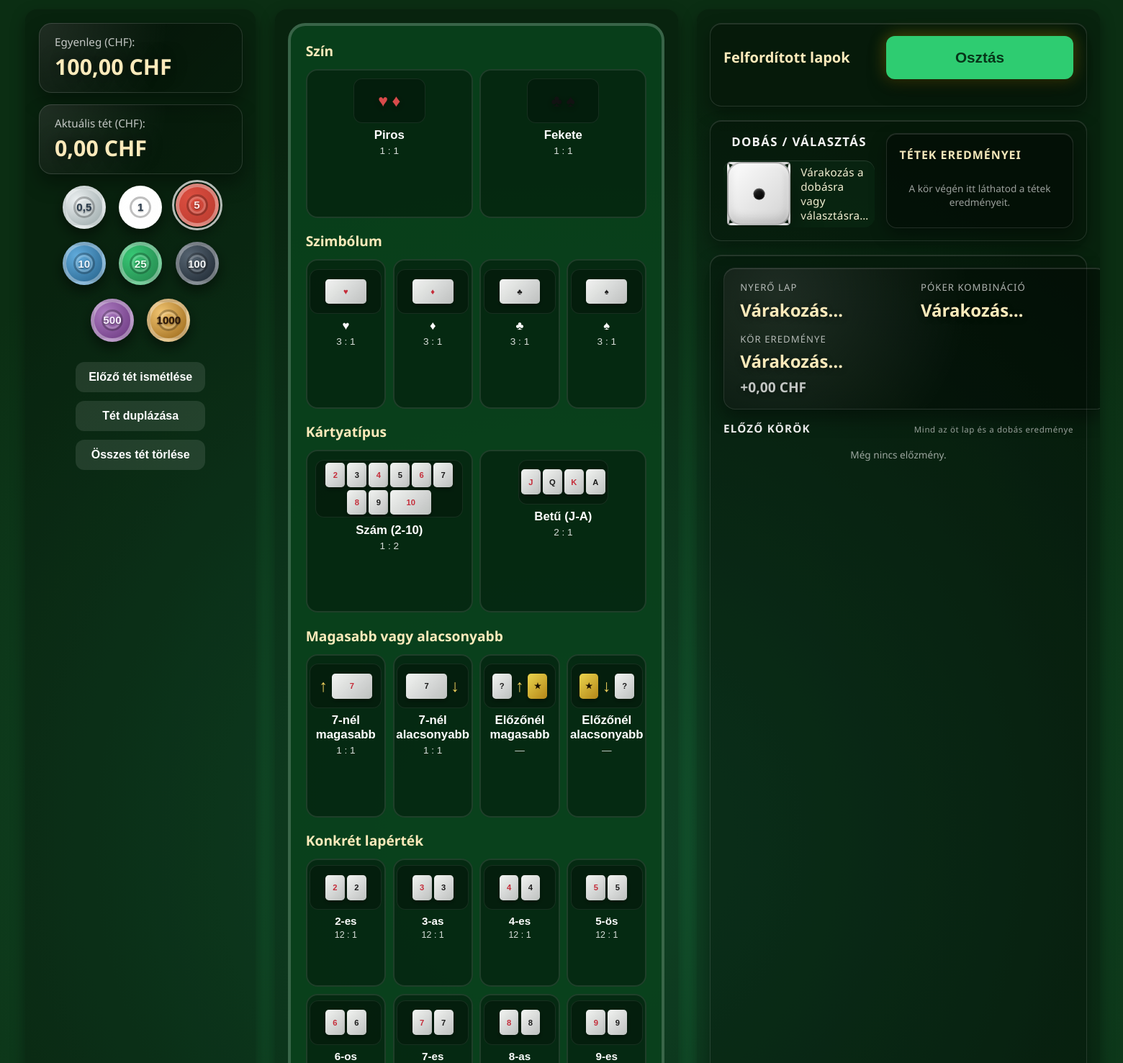
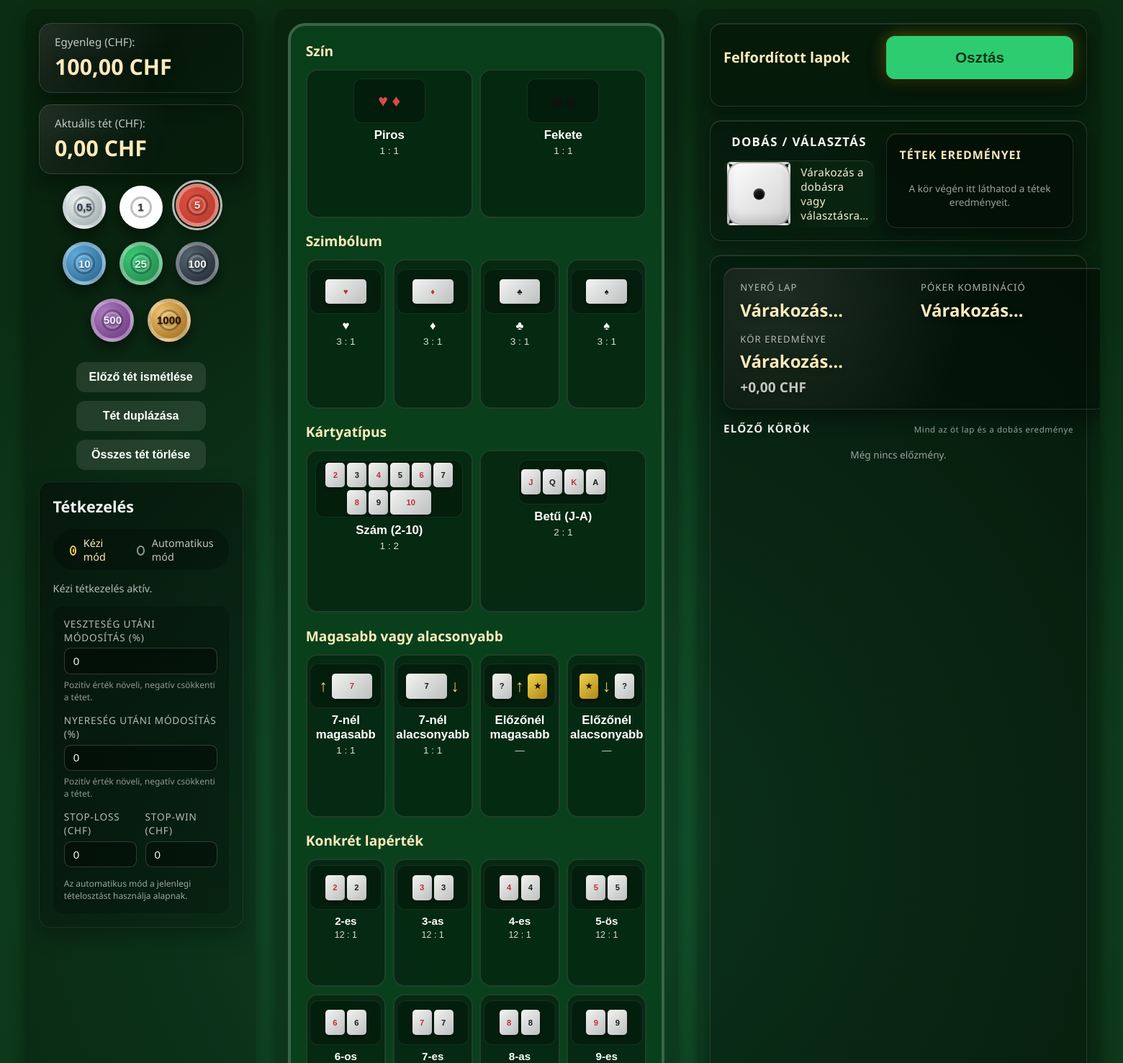
Before and after one commit to D4rkylle/test, a PHP site: page /card_betting_game.html in a window 1560 px wide. Shown: the part 129-1606 px from the top of the page at 72% size. Run offline with PHP 8.4, Linux system fonts and the light colour scheme.

Commit message:
Add configurable automatic staking controls

```diff
--- a/card_betting_game.html
+++ b/card_betting_game.html
@@ -705,6 +705,100 @@
             Összes tét törlése
           </button>
         </div>
+        <section
+          class="staking-controls"
+          aria-labelledby="staking-title"
+          data-i18n-section="staking"
+        >
+          <div class="staking-controls__header">
+            <h2 id="staking-title" data-i18n="staking.title">Tétkezelés</h2>
+            <div class="staking-controls__mode" role="radiogroup">
+              <label class="staking-radio">
+                <input
+                  type="radio"
+                  name="staking-mode"
+                  value="manual"
+                  checked
+                />
+                <span data-i18n="staking.mode.manual">Kézi mód</span>
+              </label>
+              <label class="staking-radio">
+                <input type="radio" name="staking-mode" value="auto" />
+                <span data-i18n="staking.mode.auto">Automatikus mód</span>
+              </label>
+            </div>
+          </div>
+          <p id="staking-status" class="staking-controls__status" data-i18n="staking.status.manual">
+            Kézi tétkezelés aktív.
+          </p>
+          <div id="auto-stake-config" class="staking-controls__auto" hidden>
+            <div class="staking-field">
+              <label for="auto-loss-percent" data-i18n="staking.lossPercent.label">
+                Veszteség utáni módosítás (%)
+              </label>
+              <input
+                id="auto-loss-percent"
+                type="number"
+                step="1"
+                min="-100"
+                max="1000"
+                data-i18n-attr-placeholder="staking.lossPercent.placeholder"
+                placeholder="pl. 50"
+              />
+              <span class="staking-field__hint" data-i18n="staking.lossPercent.hint">
+                Pozitív érték növeli, negatív csökkenti a tétet.
+              </span>
+            </div>
+            <div class="staking-field">
+              <label for="auto-win-percent" data-i18n="staking.winPercent.label">
+                Nyereség utáni módosítás (%)
+              </label>
+              <input
+                id="auto-win-percent"
+                type="number"
+                step="1"
+                min="-100"
+                max="1000"
+                data-i18n-attr-placeholder="staking.winPercent.placeholder"
+                placeholder="pl. -25"
+              />
+              <span class="staking-field__hint" data-i18n="staking.winPercent.hint">
+                A nyerő kör utáni százalékos változás.
+              </span>
+            </div>
+            <div class="staking-field staking-field--split">
+              <div class="staking-field__column">
+                <label for="auto-stop-loss" data-i18n="staking.stopLoss.label">
+                  Stop-loss (CHF)
+                </label>
+                <input
+                  id="auto-stop-loss"
+                  type="number"
+                  step="0.01"
+                  min="0"
+                  data-i18n-attr-placeholder="staking.stop.placeholder"
+                  placeholder="0.00"
+                />
+              </div>
+              <div class="staking-field__column">
+                <label for="auto-stop-win" data-i18n="staking.stopWin.label">
+                  Stop-win (CHF)
+                </label>
+                <input
+                  id="auto-stop-win"
+                  type="number"
+                  step="0.01"
+                  min="0"
+                  data-i18n-attr-placeholder="staking.stop.placeholder"
+                  placeholder="0.00"
+                />
+              </div>
+            </div>
+            <p class="staking-controls__note" data-i18n="staking.note">
+              Az automatikus mód a jelenlegi tételosztást használja alapnak.
+            </p>
+          </div>
+        </section>
         <div id="win-banner" class="win-banner" aria-live="assertive" hidden>
           <strong id="win-banner-title" data-i18n="banner.win.title">Ön nyert!</strong>
           <span id="win-banner-amount">+0 CHF</span>
--- a/css/card_betting_game.css
+++ b/css/card_betting_game.css
@@ -1328,6 +1328,150 @@ body.settings-open {
   justify-content: center;
 }
 
+.staking-controls {
+  background: linear-gradient(135deg, rgba(0, 0, 0, 0.4), rgba(0, 0, 0, 0.2));
+  border-radius: 1rem;
+  padding: clamp(0.9rem, 1.6vh, 1.25rem);
+  box-shadow: inset 0 0 0 1px rgba(255, 255, 255, 0.08),
+    0 12px 30px rgba(0, 0, 0, 0.28);
+  display: flex;
+  flex-direction: column;
+  gap: clamp(0.7rem, 1.1vh, 0.95rem);
+}
+
+.staking-controls__header {
+  display: flex;
+  align-items: center;
+  justify-content: space-between;
+  gap: clamp(0.75rem, 1.8vw, 1.1rem);
+  flex-wrap: wrap;
+}
+
+.staking-controls__header h2 {
+  font-size: clamp(1.1rem, 2.2vw, 1.35rem);
+  margin: 0;
+}
+
+.staking-controls__mode {
+  display: inline-flex;
+  background: rgba(0, 0, 0, 0.25);
+  border-radius: 999px;
+  padding: 0.25rem;
+  gap: 0.35rem;
+}
+
+.staking-radio {
+  display: inline-flex;
+  align-items: center;
+  gap: 0.4rem;
+  border-radius: 999px;
+  padding: 0.35rem 0.9rem;
+  font-size: 0.9rem;
+  color: rgba(255, 255, 255, 0.75);
+  cursor: pointer;
+  transition: background 0.2s ease, color 0.2s ease;
+}
+
+.staking-radio input {
+  appearance: none;
+  width: 0.85rem;
+  height: 0.85rem;
+  border-radius: 50%;
+  border: 2px solid rgba(255, 255, 255, 0.55);
+  background: transparent;
+  position: relative;
+  display: inline-block;
+}
+
+.staking-radio input:checked {
+  border-color: var(--accent-color, #ffd166);
+}
+
+.staking-radio input:checked::after {
+  content: "";
+  position: absolute;
+  inset: 0.1rem;
+  border-radius: 50%;
+  background: var(--accent-color, #ffd166);
+}
+
+.staking-radio input:focus-visible {
+  outline: 2px solid var(--accent-color, #ffd166);
+  outline-offset: 2px;
+}
+
+.staking-radio input:checked + span,
+.staking-radio:hover span {
+  color: var(--text-emphasis);
+}
+
+.staking-controls__status {
+  margin: 0;
+  font-size: 0.9rem;
+  color: rgba(255, 255, 255, 0.7);
+}
+
+.staking-controls__auto {
+  display: grid;
+  gap: clamp(0.65rem, 1vh, 0.9rem);
+  background: rgba(0, 0, 0, 0.2);
+  border-radius: 0.85rem;
+  padding: clamp(0.7rem, 1.2vh, 0.95rem);
+}
+
+.staking-field {
+  display: flex;
+  flex-direction: column;
+  gap: 0.35rem;
+}
+
+.staking-field label {
+  font-size: 0.85rem;
+  text-transform: uppercase;
+  letter-spacing: 0.06em;
+  color: rgba(255, 255, 255, 0.7);
+}
+
+.staking-field input {
+  border-radius: 0.6rem;
+  border: 1px solid rgba(255, 255, 255, 0.18);
+  background: rgba(0, 0, 0, 0.35);
+  padding: 0.55rem 0.75rem;
+  font-size: 0.95rem;
+  color: var(--text-primary);
+  transition: border-color 0.2s ease, background 0.2s ease;
+}
+
+.staking-field input:focus {
+  outline: none;
+  border-color: var(--accent-color, #ffd166);
+  background: rgba(0, 0, 0, 0.45);
+}
+
+.staking-field__hint {
+  font-size: 0.75rem;
+  color: rgba(255, 255, 255, 0.55);
+}
+
+.staking-field--split {
+  display: grid;
+  grid-template-columns: repeat(2, minmax(0, 1fr));
+  gap: clamp(0.5rem, 1vw, 0.75rem);
+}
+
+.staking-field__column {
+  display: flex;
+  flex-direction: column;
+  gap: 0.35rem;
+}
+
+.staking-controls__note {
+  margin: 0;
+  font-size: 0.75rem;
+  color: rgba(255, 255, 255, 0.6);
+  line-height: 1.4;
+}
+
 .chip--sample {
   width: 36px;
   height: 36px;
```
Also changed, not shown: js/card_betting_game.js.
